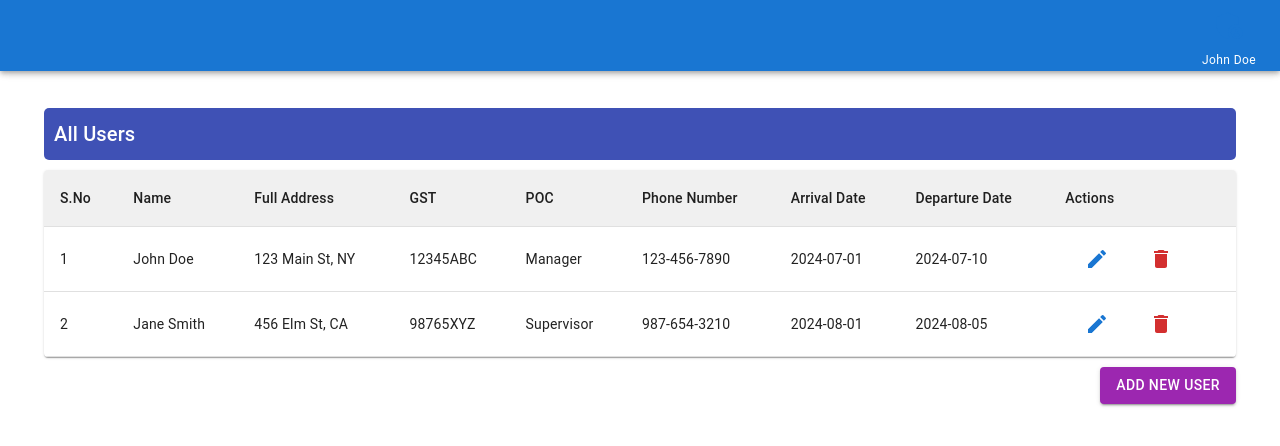
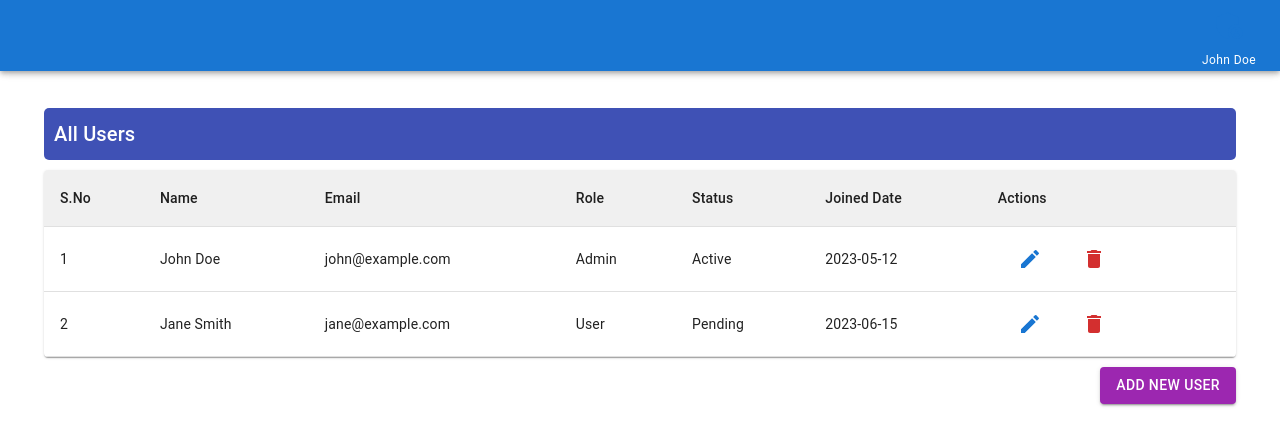
Before and after one commit to VishalGoel11/Ccft-Management-Frontend, a React (Create React App) app: page /users in a window 1280 px wide. Shown: the top 446 px of the page. Built offline with nearby package versions, Linux system fonts and the light colour scheme.

Commit message:
user done correctly

```diff
--- a/src/container/User.js
+++ b/src/container/User.js
@@ -12,32 +12,14 @@ import {
 } from "@mui/material";
 import EditIcon from "@mui/icons-material/Edit";
 import DeleteIcon from "@mui/icons-material/Delete";
-import UserModal from './userModal';
+import UserModal from "./userModal";
 
 const User = () => {
   const [open, setOpen] = useState(false);
   const [editUser, setEditUser] = useState(null);
   const [users, setUsers] = useState([
-    {
-      id: 1,
-      name: "John Doe",
-      full_address: "123 Main St, NY",
-      gst: "12345ABC",
-      poc: "Manager",
-      phone_number: "123-456-7890",
-      arrival_date: "2024-07-01",
-      departure_date: "2024-07-10",
-    },
-    {
-      id: 2,
-      name: "Jane Smith",
-      full_address: "456 Elm St, CA",
-      gst: "98765XYZ",
-      poc: "Supervisor",
-      phone_number: "987-654-3210",
-      arrival_date: "2024-08-01",
-      departure_date: "2024-08-05",
-    },
+    { id: 1, name: "John Doe", email: "john@example.com", role: "Admin", status: "Active", joined: "2023-05-12" },
+    { id: 2, name: "Jane Smith", email: "jane@example.com", role: "User", status: "Pending", joined: "2023-06-15" },
   ]);
 
   const handleOpen = (user = null) => {
@@ -52,9 +34,11 @@ const User = () => {
 
   const handleUserSubmit = (userData) => {
     if (editUser) {
+      // Update existing user
       setUsers(users.map((u) => (u.id === editUser.id ? { ...u, ...userData } : u)));
     } else {
-      setUsers([...users, { ...userData, id: users.length + 1 }]);
+      // Add new user
+      setUsers([...users, { ...userData, id: users.length + 1, joined: new Date().toISOString().split("T")[0] }]);
     }
     handleClose();
   };
@@ -71,12 +55,10 @@ const User = () => {
             <TableRow>
               <TableCell>S.No</TableCell>
               <TableCell>Name</TableCell>
-              <TableCell>Full Address</TableCell>
-              <TableCell>GST</TableCell>
-              <TableCell>POC</TableCell>
-              <TableCell>Phone Number</TableCell>
-              <TableCell>Arrival Date</TableCell>
-              <TableCell>Departure Date</TableCell>
+              <TableCell>Email</TableCell>
+              <TableCell>Role</TableCell>
+              <TableCell>Status</TableCell>
+              <TableCell>Joined Date</TableCell>
               <TableCell>Actions</TableCell>
             </TableRow>
           </TableHead>
@@ -85,12 +67,10 @@ const User = () => {
               <TableRow key={user.id}>
                 <TableCell>{index + 1}</TableCell>
                 <TableCell>{user.name}</TableCell>
-                <TableCell>{user.full_address}</TableCell>
-                <TableCell>{user.gst}</TableCell>
-                <TableCell>{user.poc}</TableCell>
-                <TableCell>{user.phone_number}</TableCell>
-                <TableCell>{user.arrival_date}</TableCell>
-                <TableCell>{user.departure_date}</TableCell>
+                <TableCell>{user.email}</TableCell>
+                <TableCell>{user.role}</TableCell>
+                <TableCell>{user.status}</TableCell>
+                <TableCell>{user.joined}</TableCell>
                 <TableCell>
                   <Button size="small" color="primary" onClick={() => handleOpen(user)}>
                     <EditIcon />
--- a/src/container/sidebar.js
+++ b/src/container/sidebar.js
@@ -7,11 +7,14 @@ import HourglassFullIcon from '@mui/icons-material/HourglassFull';
 import MenuIcon from '@mui/icons-material/Menu';
 import ExpandLessIcon from '@mui/icons-material/ExpandLess';
 import ExpandMoreIcon from '@mui/icons-material/ExpandMore';
-import PersonIcon from '@mui/icons-material/Person'; // New icon for Users
+import PersonIcon from '@mui/icons-material/Person';
+
 
 const Sidebar = () => {
+
   const [open, setOpen] = useState(false);
   const [projectOpen, setProjectOpen] = useState(false);
+
   const navigate = useNavigate();
 
   const toggleSidebar = () => {
@@ -79,7 +82,6 @@ const Sidebar = () => {
             {open && <ListItemText primary="Tests" />}
           </ListItem>
         </Tooltip>
-        {/* New Users menu item */}
         <Tooltip title="Users" placement="right" disableHoverListener={open}>
           <ListItem button onClick={() => navigate('/users')}>
             <ListItemIcon><PersonIcon /></ListItemIcon>
--- a/src/container/userModal.js
+++ b/src/container/userModal.js
@@ -5,33 +5,24 @@ import {
   DialogContent,
   TextField,
   Button,
+  MenuItem,
   DialogActions,
 } from "@mui/material";
 
 const UserModal = ({ open, onClose, onSubmit, editUser }) => {
   const [userData, setUserData] = useState({
     name: "",
-    full_address: "",
-    gst: "",
-    poc: "",
-    phone_number: "",
-    arrival_date: "",
-    departure_date: "",
+    email: "",
+    role: "User",
+    status: "Active",
+    password: "",
   });
 
   useEffect(() => {
     if (editUser) {
       setUserData(editUser);
     } else {
-      setUserData({
-        name: "",
-        full_address: "",
-        gst: "",
-        poc: "",
-        phone_number: "",
-        arrival_date: "",
-        departure_date: "",
-      });
+      setUserData({ name: "", email: "", role: "User", status: "Active", password: "" });
     }
   }, [editUser]);
 
@@ -51,12 +42,17 @@ const UserModal = ({ open, onClose, onSubmit, editUser }) => {
       </DialogTitle>
       <DialogContent>
         <TextField label="Full Name *" name="name" fullWidth margin="dense" variant="outlined" value={userData.name} onChange={handleChange} />
-        <TextField label="Full Address *" name="full_address" fullWidth margin="dense" variant="outlined" value={userData.full_address} onChange={handleChange} />
-        <TextField label="GST *" name="gst" fullWidth margin="dense" variant="outlined" value={userData.gst} onChange={handleChange} />
-        <TextField label="POC *" name="poc" fullWidth margin="dense" variant="outlined" value={userData.poc} onChange={handleChange} />
-        <TextField label="Phone Number *" name="phone_number" fullWidth margin="dense" variant="outlined" value={userData.phone_number} onChange={handleChange} />
-        <TextField label="Arrival Date *" name="arrival_date" type="date" fullWidth margin="dense" variant="outlined" value={userData.arrival_date} onChange={handleChange} InputLabelProps={{ shrink: true }} />
-        <TextField label="Departure Date *" name="departure_date" type="date" fullWidth margin="dense" variant="outlined" value={userData.departure_date} onChange={handleChange} InputLabelProps={{ shrink: true }} />
+        <TextField label="Email *" name="email" type="email" fullWidth margin="dense" variant="outlined" value={userData.email} onChange={handleChange} />
+        <TextField select label="Role *" name="role" fullWidth margin="dense" variant="outlined" value={userData.role} onChange={handleChange}>
+          <MenuItem value="Admin">Admin</MenuItem>
+          <MenuItem value="User">User</MenuItem>
+        </TextField>
+        <TextField select label="Status *" name="status" fullWidth margin="dense" variant="outlined" value={userData.status} onChange={handleChange}>
+          <MenuItem value="Active">Active</MenuItem>
+          <MenuItem value="Inactive">Inactive</MenuItem>
+          <MenuItem value="Pending">Pending</MenuItem>
+        </TextField>
+        {!editUser && <TextField label="Password *" name="password" type="password" fullWidth margin="dense" variant="outlined" value={userData.password} onChange={handleChange} />}
       </DialogContent>
       <DialogActions>
         <Button onClick={onClose} variant="outlined">CANCEL</Button>
```
